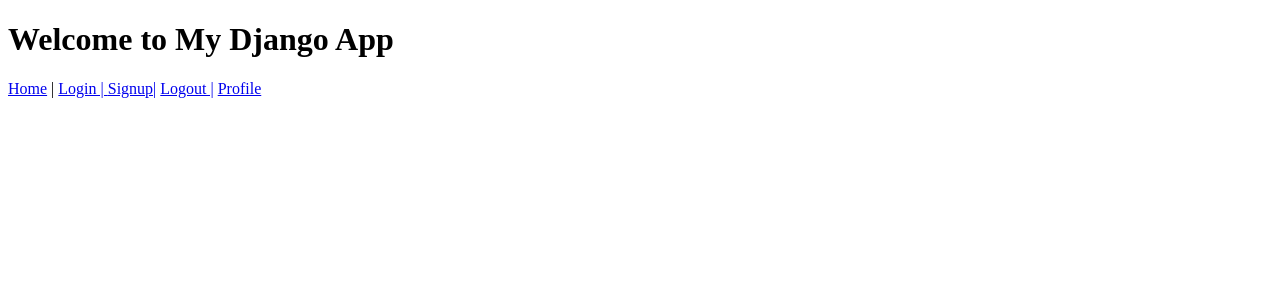
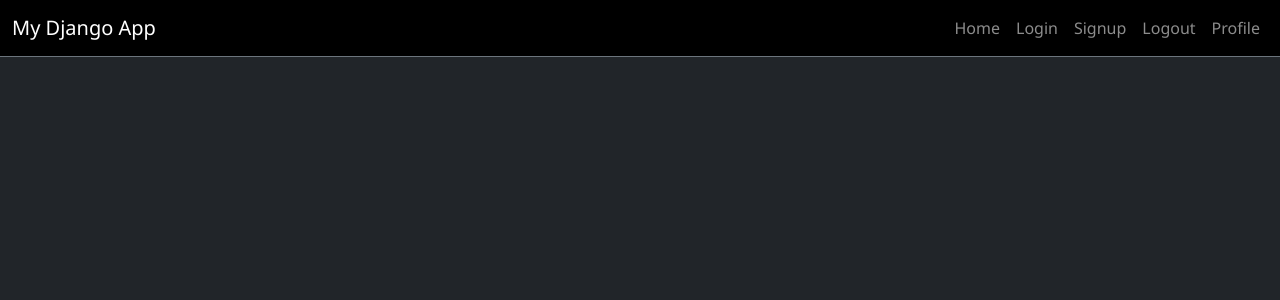
Before and after one commit to Aman-k-s/TARminators_odoo, a Django app: template templates/base.html in a window 1280 px wide. Shown: the top 300 px of the page. Run offline with Django 3.2, Linux system fonts and the light colour scheme; the template is opened without the code that fills it, so the values that code supplies are empty.

Commit message:
minor change

```diff
--- a/templates/base.html
+++ b/templates/base.html
@@ -1,24 +1,50 @@
+{% load static %}
 <!DOCTYPE html>
-<html lang="en">
+<html lang="en" data-bs-theme="dark">
+
 <head>
-    <meta charset="UTF-8">
-    <title>{% block title %}{% endblock %}</title>
+  <meta charset="UTF-8">
+  <title>{% block title %}My Site{% endblock %}</title>
+
+  <!-- Bootstrap Dark Theme -->
+  <link href="https://cdn.jsdelivr.net/npm/bootstrap@5.3.3/dist/css/bootstrap.min.css" rel="stylesheet">
+
+  <!-- Optional: Custom Styles -->
+  <link rel="stylesheet" href="{% static 'style.css' %}">
 </head>
-<body>
-    <header>
-        <h1>Welcome to My Django App</h1>
-        <nav>
-            <a href="/">Home</a> |
-            <a href="{% url 'login' %}">Login | </a>
-            <a href="{% url 'signup' %}">Signup|</a>
-            <a href="{% url 'logout' %}">Logout |</a>
-            <a href="{% url 'profile' %}">Profile</a>
-        </nav>
-    </header>
 
-    <main>
-        {% block body %}{% endblock %}
-    </main>
+<body class="bg-dark text-light">
 
+  <!-- Navbar -->
+  <nav class="navbar navbar-expand-lg navbar-dark bg-black border-bottom border-secondary mb-4">
+    <div class="container-fluid">
+      <a class="navbar-brand" href="/">My Django App</a>
+      <button class="navbar-toggler" type="button" data-bs-toggle="collapse" data-bs-target="#navbarNav">
+        <span class="navbar-toggler-icon"></span>
+      </button>
+
+      <div class="collapse navbar-collapse" id="navbarNav">
+        <ul class="navbar-nav ms-auto">
+          <li class="nav-item"><a class="nav-link" href="/">Home</a></li>
+          <li class="nav-item"><a class="nav-link" href="{% url 'login' %}">Login</a></li>
+          <li class="nav-item"><a class="nav-link" href="{% url 'signup' %}">Signup</a></li>
+          <li class="nav-item"><a class="nav-link" href="{% url 'logout' %}">Logout</a></li>
+          <li class="nav-item"><a class="nav-link" href="{% url 'profile' %}">Profile</a></li>
+        </ul>
+      </div>
+    </div>
+  </nav>
+
+  <!-- Main Content -->
+  <div class="container">
+    {% block body %}{% endblock %}
+  </div>
+
+  <!-- Bootstrap JS -->
+  <script src="https://cdn.jsdelivr.net/npm/bootstrap@5.3.3/dist/js/bootstrap.bundle.min.js"></script>
+
+  <!-- Optional Custom JS -->
+  <script src="{% static 'script.js' %}"></script>
 </body>
+
 </html>
--- a/userbase/views.py
+++ b/userbase/views.py
@@ -39,7 +39,7 @@ from .serializers import SkillSerializer
 def index(request):
     if request.user.is_anonymous:
         return redirect("/login")
-    return render(request,'index.html')
+    return redirect('dashboard/')
 
 from django.shortcuts import render, redirect
 from .models import userbase
```
Also changed, not shown: db.sqlite3.
